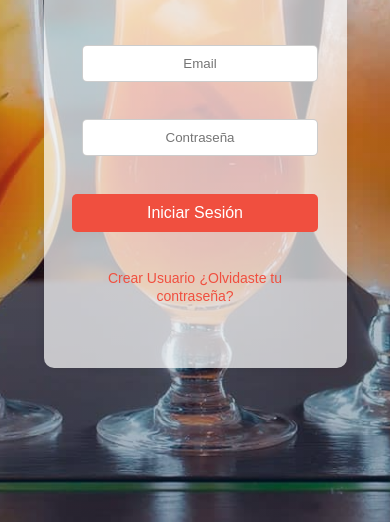
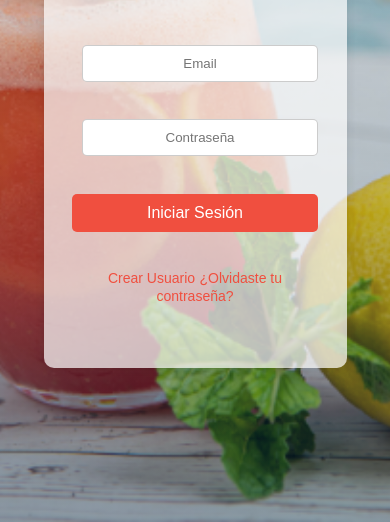
Before and after one commit to GimenezSergio2804/bebidasOnline, a plain HTML site: page index.html in a window 390 px wide. Shown: the part 322-844 px from the top of the page. Drawn offline with Linux system fonts and the light colour scheme.

Commit message:
source imagenes solucionado

```diff
--- a/css/login.css
+++ b/css/login.css
@@ -2,7 +2,7 @@ body {
     margin: 0;
     padding: 0;
     font-family: Arial, sans-serif;
-    background-image:linear-gradient(#00000000, #012b4d66), url('/img/backgroundDesktop.jpg');
+    background-image:linear-gradient(#00000000, #012b4d66), url('../img/backgroundDesktop.jpg');
     background-size: cover;
     background-repeat: no-repeat;
     background-position: center;
@@ -89,6 +89,11 @@ body {
 
 @media (max-width: 768px) {
 
+    body{
+        background-image:linear-gradient(#00000000, #012b4d66), url('../img/backgroundMovil.png');
+        background-position: center;
+    }
+
     .login__container{
         display: flex;
         height: 60%;
```
